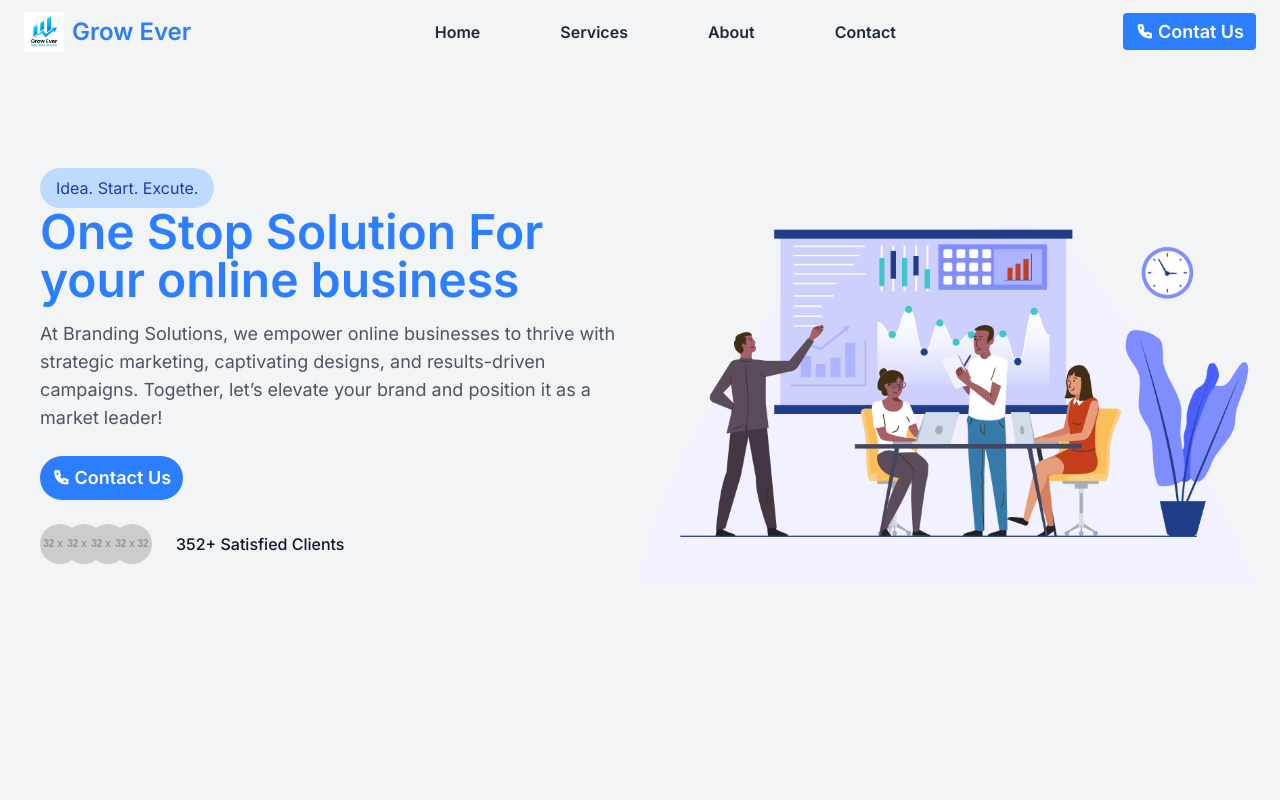
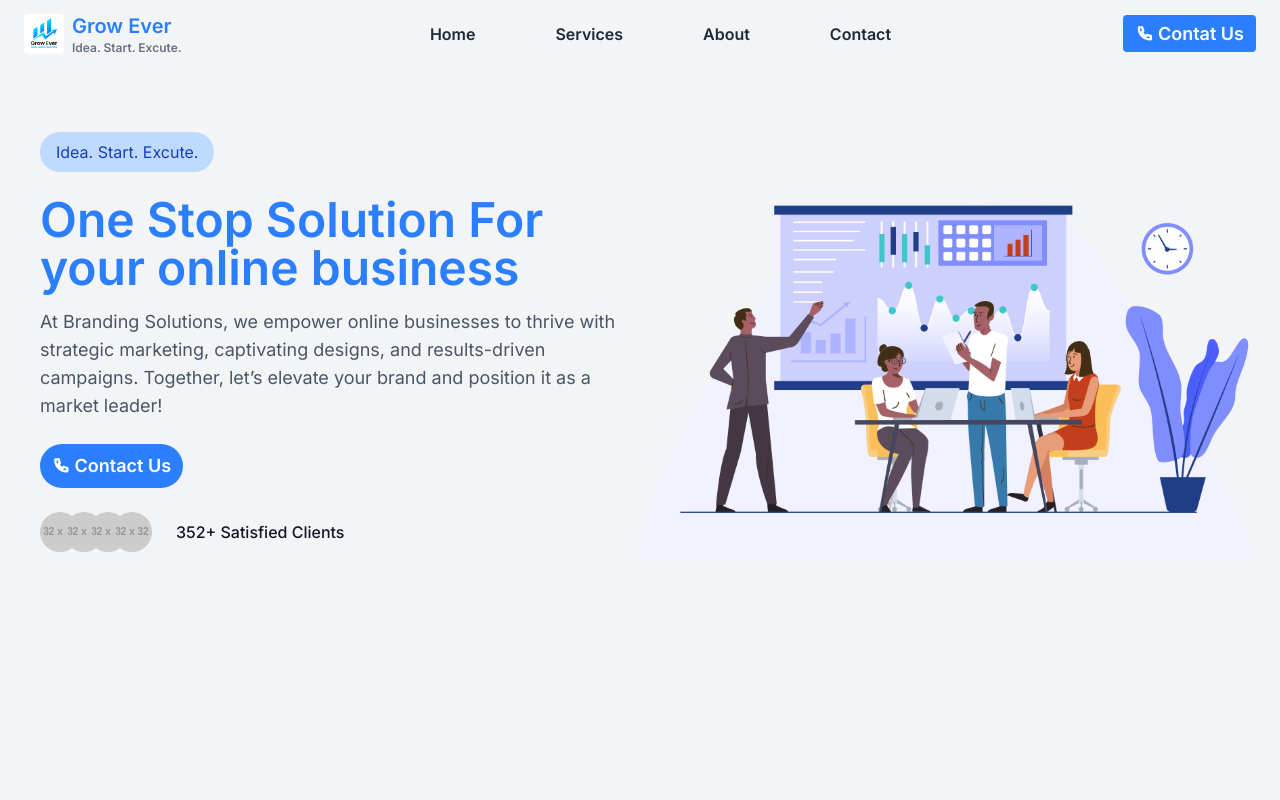
Before and after one commit to minhajulislamme/Agency-Website, a website: page index.html in a window 1280 px wide. Shown: the top 800 px of the page. Drawn offline with nearby package versions, Linux system fonts and the light colour scheme; placeholder pictures from the web are drawn by us; a web font is replaced by a local one.

Commit message:
fiex menubar

```diff
--- a/index.html
+++ b/index.html
@@ -17,7 +17,12 @@
             <div class="flex justify-between items-center">
                 <div class="flex items-center">
                     <img src="./Grow Ever Logo.png" alt="logo" class="h-10 w-10 mr-2 rounded-sm">
-                    <span class="font-semibold text-2xl text-blue-500">Grow Ever</span>
+
+                    <div class="">
+                        <div class="font-semibold text-xl text-blue-500">Grow Ever</div>
+                        <div class="font-semibold text-xs text-gray-500">Idea. Start. Excute.</div>
+                    </div>
+
                 </div>
                 <div class="hidden md:block">
                     <ul class="ml-4 flex items-center md:space-x-16">
@@ -44,11 +49,14 @@
             </div>
         </div>
         <!-- mobile menu -->
-        <div class="mobile-menu fixed inset-0 bg-white z-50">
+        <div class="mobile-menu fixed inset-0 bg-gray-100 z-50">
             <div class="flex justify-between items-center p-4 ">
                 <div class="flex items-center">
                     <img src="./Grow Ever Logo.png" alt="logo" class="h-10 w-10 mr-2 rounded-sm">
-                    <span class="font-semibold text-2xl text-blue-500">Grow Ever</span>
+                    <div class="">
+                        <div class="font-semibold text-xl text-blue-500">Grow Ever</div>
+                        <div class="font-semibold text-xs text-gray-500">Idea. Start. Excute.</div>
+                    </div>
                 </div>
 
                 <button class="outline-none close-menu-button">
@@ -75,12 +83,12 @@
     <!-- Navbar section end here  -->
 
     <!-- Hero section start here  -->
-    <header class="relative pt-16"  id="home">
+    <header class="relative pt-6"  id="home">
         <div class="container mx-auto flex flex-col md:flex-row items-center justify-between px-6 py-6">
             <div class="w-full p-4 mb-6 md:w-1/2">
-                <p class="inline-block py-2 px-4 bg-blue-200 rounded-full text-blue-800">Idea. Start. Excute.</p>
+                <p class="inline-block py-2 px-4 mb-6 bg-blue-200 rounded-full text-blue-800">Idea. Start. Excute.</p>
                 <h1 class="text-5xl font-semibold text-blue-500">One Stop Solution For your online business</h1>
-                <p class="text-lg mt-4  text-gray-600">At Branding Solutions, we empower online businesses to thrive with strategic marketing, captivating designs, and results-driven campaigns. Together, let’s elevate your brand and position it as a market leader!</p>
+                <p class="text-lg mt-4 mb-6 text-gray-600">At Branding Solutions, we empower online businesses to thrive with strategic marketing, captivating designs, and results-driven campaigns. Together, let’s elevate your brand and position it as a market leader!</p>
                 <div class="flex justify-center md:justify-start items-center mt-6">
                     <a href="#" class="  py-2 px-3 bg-blue-500 rounded-full text-white font-semibold text-lg hover:bg-blue-800 transition duration-300">
                         <i class="ri-phone-line"></i>
```
Also changed, not shown: Hero-Icon-2048x2048.png (added), logo-2048x454.png (added), src/style.css.
